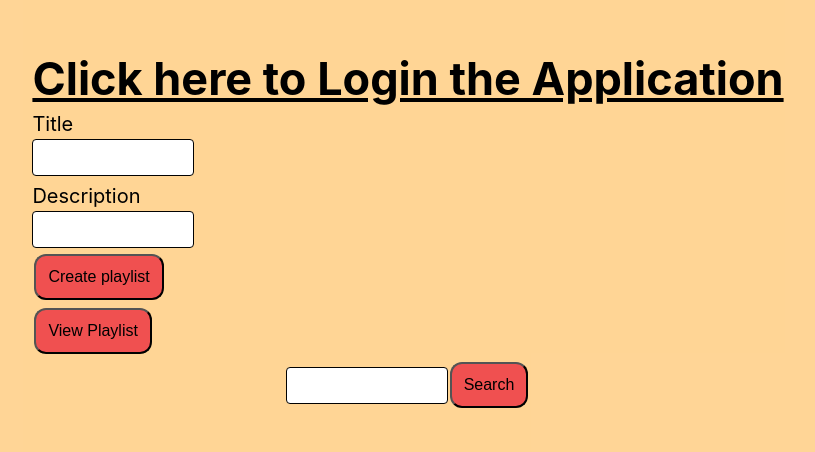
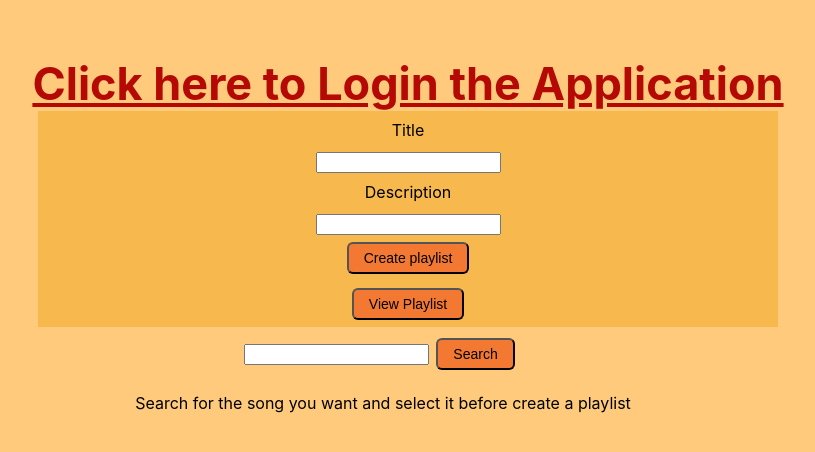
Before and after one commit to Wiwinistii/homework-4, a React (Create React App) app in the folder homework-week2-ses1/my-app/: page / in a window 1280 px wide. Shown: the part 156-608 px from the top of the page, without its empty margins (232-1047 px from the left). Built offline with nearby package versions, Linux system fonts and the light colour scheme.

Commit message:
homework-week4-ses1

```diff
--- a/homework-week2-ses1/my-app/package.json
+++ b/homework-week2-ses1/my-app/package.json
@@ -3,13 +3,16 @@
   "version": "0.1.0",
   "private": true,
   "dependencies": {
+    "@reduxjs/toolkit": "^1.8.1",
     "@testing-library/jest-dom": "^5.16.2",
     "@testing-library/react": "^12.1.4",
     "@testing-library/user-event": "^13.5.0",
     "axios": "^0.26.1",
     "react": "^17.0.2",
     "react-dom": "^17.0.2",
+    "react-redux": "^7.2.8",
     "react-scripts": "5.0.0",
+    "redux": "^4.1.2",
     "web-vitals": "^2.1.4"
   },
   "scripts": {
@@ -35,5 +38,8 @@
       "last 1 firefox version",
       "last 1 safari version"
     ]
+  },
+  "devDependencies": {
+    "@redux-devtools/core": "^3.11.0"
   }
 }
--- a/homework-week2-ses1/my-app/src/App.css
+++ b/homework-week2-ses1/my-app/src/App.css
@@ -1,5 +1,5 @@
 .App {
-  background-color: #ffc368b2;
+  background-color: #ffb342b2;
   min-height: 100vh;
   display: flex;
   flex-direction: column;
--- a/homework-week2-ses1/my-app/src/App.js
+++ b/homework-week2-ses1/my-app/src/App.js
@@ -1,13 +1,24 @@
 // import logo from './logo.svg';
-//import Song from './component/Song';
-import './App.css';
-import Index from './pages/spotify/Index';
+// import Song from './component/Song';
+// import './App.css';
+// import Index from './pages/spotify/Index';
+import { Provider } from "react-redux";
+import store from "./redux/store";
+import "./App.css";
+import Spotify from "./pages/spotify/Index";
 
 function App() {
   return (
-  <div className='App'>
-    <Index/>
+  // <div className='App'>
+  //   <Index/>
+  //   </div>
+
+  <Provider store={store}>
+    <div className="App">
+      <Spotify />
     </div>
+  </Provider>
+
   );
 }
 
--- a/homework-week2-ses1/my-app/src/component/playlist/Form.css
+++ b/homework-week2-ses1/my-app/src/component/playlist/Form.css
@@ -1,11 +1,11 @@
 label {
     text-align: center;
     color: black;
-    font-size: 20px;
+    font-size: 16px;
 }
 
 .title {
     color: black;
-    font-size: 30px;
+    font-size: 20px;
     font-weight: bold;
 }
--- a/homework-week2-ses1/my-app/src/component/playlist/Search.css
+++ b/homework-week2-ses1/my-app/src/component/playlist/Search.css
@@ -1,9 +1,15 @@
 .title {
-    color: black;
+    color: rgba(179, 3, 3, 0.973);
     font-size: 45px;
     font-weight: bold;
   }
 
 .buttonSearch:hover {
-    box-shadow: 0 10px 15px 0  rgba(252, 5, 5, 0.459);
+    box-shadow: 0 5px 7px 0  rgba(248, 108, 15, 0.747);
 }
+
+p {
+  color : black;
+  font-size: 16px;
+  text-align: center;
+}
--- a/homework-week2-ses1/my-app/src/component/playlist/Search.js
+++ b/homework-week2-ses1/my-app/src/component/playlist/Search.js
@@ -7,7 +7,7 @@ const SearchForm = ({ onSearch, handleChange, handlePlaylist }) => {
       <button className='buttonSearch' type="submit" value="submit">
         Search
       </button>
-
+      <p> Search for the song you want and select it before create a playlist </p>
     </form>
   );
 };
--- a/homework-week2-ses1/my-app/src/pages/spotify/Index.js
+++ b/homework-week2-ses1/my-app/src/pages/spotify/Index.js
@@ -6,6 +6,9 @@ import PlaylistCard from "../../component/playlist/Card";
 import PlaylistForm from "../../component/playlist/Form";
 import SearchForm from "../../component/playlist/Search";
 import axios from "axios";
+import { useSelector, useDispatch } from "react-redux";
+import { saveToken } from "../../redux/token";
+
 
 const BASE_URL = "https://api.spotify.com/v1";
 const CLIENT_ID = "156d8ff82a664cdca18c4ff13c8809f3";
@@ -13,7 +16,7 @@ const REDIRECT_URI = "http://localhost:3000/songspotify";
 const SPOTIFY_AUTHORIZE_ENDPOINT = "https://accounts.spotify.com/authorize";
 const SCOPE = "playlist-modify-private";
 const AUTH_URL = `${SPOTIFY_AUTHORIZE_ENDPOINT}?client_id=${CLIENT_ID}&redirect_uri=${REDIRECT_URI}&scope=${SCOPE}&response_type=token&show_dialog=true`;
-const access_token = new URLSearchParams(window.location.hash).get(
+const getToken = new URLSearchParams(window.location.hash).get(
   "#access_token"
 );
 
@@ -31,6 +34,12 @@ function Spotify() {
     emptyView: true,
     playlistId: "",
   });
+  const access_token = useSelector((state) => state.token.value);
+  const dispatch = useDispatch();
+  dispatch(saveToken(getToken));
+
+  console.log("access-token = ",access_token)
+
   // const [userId, setUserId] = useState();
   let userId = "";
   let playlistId = "";
@@ -227,13 +236,4 @@ function Spotify() {
     );
   }
 
-  {
-    /* <PlaylistCard
-    url={item.track.album.images[0].url}
-    alt="Not loaded"
-    albumName={item.track.album.name}
-    artistName={item.track.artists[0].name}
-  />; */
-  }
-
   export default Spotify;
--- a/homework-week2-ses1/my-app/src/pages/spotify/Spotify.css
+++ b/homework-week2-ses1/my-app/src/pages/spotify/Spotify.css
@@ -1,7 +1,9 @@
-.title {
-    color: rgb(97, 0, 0);
-    font-size: 40px;
-    font-weight: bold;
+.container {
+  align-items: center;
+  text-align: center;
+  flex-direction: column;
+  display: flex;
+  margin: 16px auto;
 }
 
 .spotify-track {
@@ -10,26 +12,59 @@
   flex-direction: column;
   display: flex;
   margin: 0 auto;
-  }
-
-  input[type="text"] {
-    width: 100px;
-    padding: 10px 30px;
-    margin: 2px 0;
-    display: inline-block;
-    border: 1px solid rgb(2, 2, 2);
-    border-radius: 4px;
-  }
-
-  button {
-    border-radius: 12px;
-    padding: 12px 12px;
-    background-color: #f05050;
-    text-align: center;
-    display: inline-block;
   font-size: 16px;
   margin: 4px 2px;
   cursor: pointer;
-    font-size: 16;
+  font-size: 24;
   color: black;
 }
+
+.button:hover {
+  background-color: #fa813193;
+}
+
+.formAndView {
+  width: 740px;
+  background-color: rgba(240, 171, 42, 0.541);
+  flex-direction: row;
+  justify-content: space-around;
+  align-items: center;
+}
+
+.twoSided {
+  flex-direction: row;
+  display: flex;
+}
+
+.playlistTrack {
+  margin-left: 50px;
+}
+
+.playlistTrack p {
+  font-size: 20px;
+  color: black;
+  font-weight: bold;
+}
+
+.playlistTrack img {
+  width: 400px;
+  height: 400px;
+  border-radius: 5px;
+}
+
+
+  button {
+    text-align: center;
+    font-size: 14px;
+    background-color: #f37933;
+    border-radius: 6px;
+    padding: 6px 15px;
+    display: inline-block;
+    margin: 7px;
+    cursor: pointer;
+    color: black;
+  }
+
+  button:hover {
+    box-shadow: 0 10px 15px 0  rgba(252, 83, 5, 0.342);
+}
--- /dev/null
+++ b/homework-week2-ses1/my-app/src/redux/store.js
@@ -0,0 +1,8 @@
+import { configureStore } from "@reduxjs/toolkit";
+import tokenReducer from "./tokenreducer";
+
+export default configureStore({
+    reducer: {
+        token: tokenReducer
+    }
+});
--- /dev/null
+++ b/homework-week2-ses1/my-app/src/redux/token.js
@@ -0,0 +1,10 @@
+import { getDefaultMiddleware } from "@reduxjs/toolkit";
+
+function saveToken(token) {
+  return {
+    type: "token",
+    payload: token,
+  };
+}
+
+export { saveToken };
--- /dev/null
+++ b/homework-week2-ses1/my-app/src/redux/tokenreducer.js
@@ -0,0 +1,12 @@
+const initialState = { value: "" };
+
+function tokenReducer(state = initialState, action) {
+  switch (action.type) {
+    case "token":
+      return { ...state, value: action.payload };
+    default:
+      return state;
+  }
+}
+
+export default tokenReducer;
```
Also changed, not shown: 1 other file (tests, documents, lock files or other folders). Lines whose indentation alone changed are shown as unchanged.
